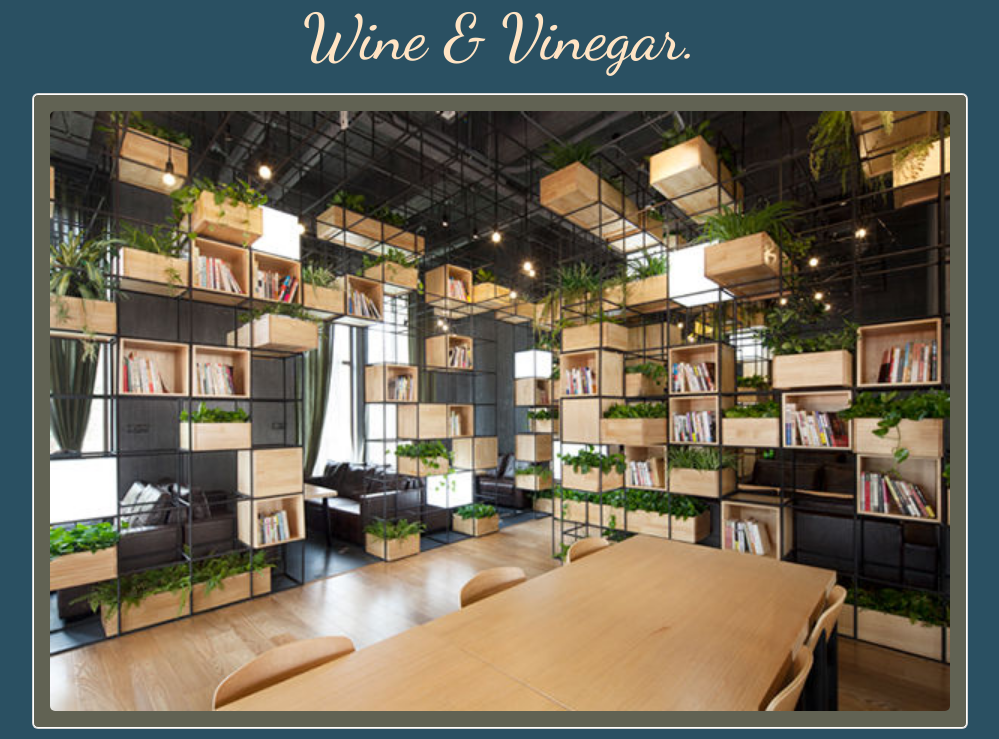
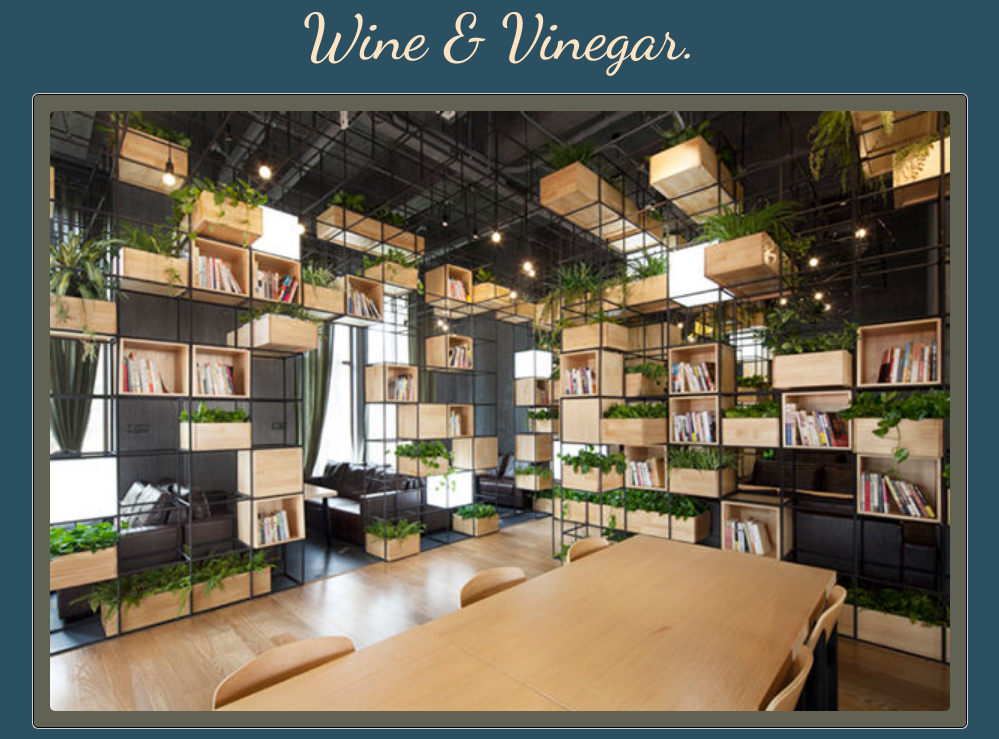
Before and after one commit to G-Milzink/CI_PP4_RBS, a Django app: page / in a window 1280 px wide. Shown: the part 76-815 px from the top of the page, without its empty margins (140-1139 px from the left). Run offline with Django 3.2, Linux system fonts and the light colour scheme; some libraries are stand-ins or nearby versions.

Commit message:
adjust border color for cards across site

```diff
--- a/static/css/style.css
+++ b/static/css/style.css
@@ -33,13 +33,14 @@ body {
 
 .card-styling {
     background-color: rgb(97, 98, 83);
-    border: 1px solid white;
+    border: 1px solid rgb(0, 0, 0);
     border-radius: 5px;
 }
 
 .card-styling, a {
     text-decoration: none;
     color: black;
+    border-color: black;
 }
 
 .home_images {
@@ -59,5 +60,6 @@ a:hover {
 
 .like_no_border {
     border: 0px;
+    border-color: black;
     background-color: rgba(0, 0, 0, 0);
 }
```
